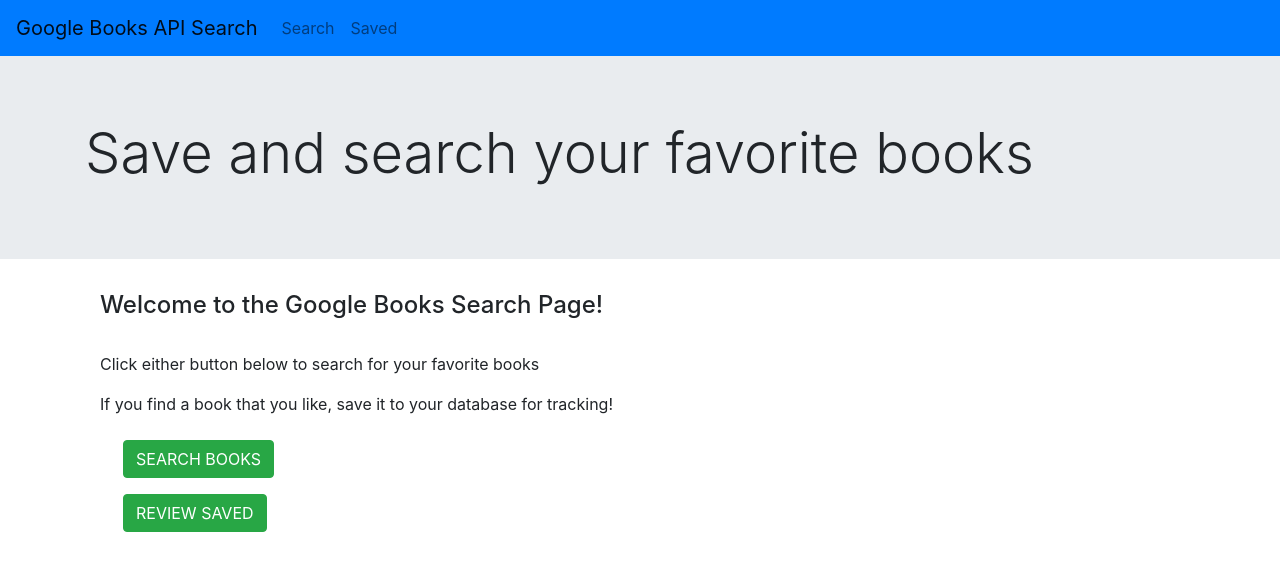
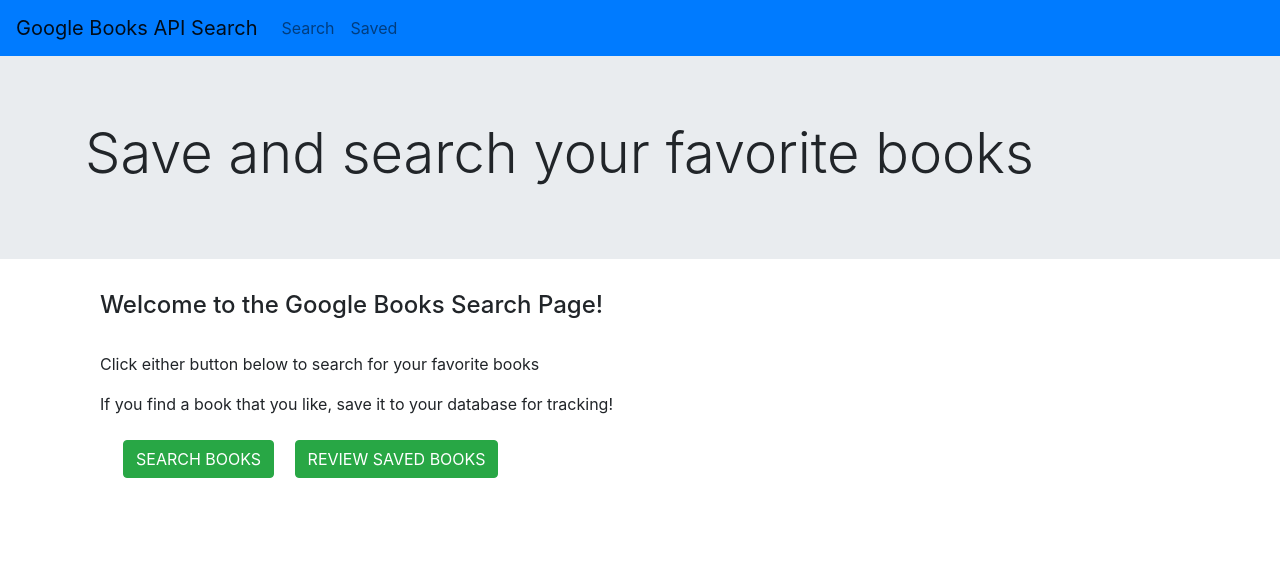
Before and after one commit to maxlechner/googleBookSearch, a React (Create React App) app in the folder client/: page / in a window 1280 px wide. Shown: the top 570 px of the page. Built offline with nearby package versions, Linux system fonts and the light colour scheme.

Commit message:
update landing page

```diff
--- a/client/src/pages/Landing.js
+++ b/client/src/pages/Landing.js
@@ -7,7 +7,7 @@
 
             <div className='container'>
                 <div className='row'>
-                <div className='col-12'>
+                <div className='col-10'>
                     <h4> Welcome to the Google Books Search Page! </h4>
                     <br></br>
                     <p>Click either button below to search for your favorite books</p>
@@ -15,10 +15,11 @@
                 </div>
                 </div>
             </div>
+
             <div className='container' >
-                <div className='col-4  justify-content-center'>
+                <div className='col-8  justify-content-center'>
                     <a href={"/search"}> {" "} <button className=" btn btn-success m-2"> SEARCH BOOKS </button>{" "} </a>
-                    <a href={"/saved"}> {" "} <button className=" btn btn-success m-2"> REVIEW SAVED </button>{" "} </a>
+                    <a href={"/saved"}> {" "} <button className=" btn btn-success m-2"> REVIEW SAVED BOOKS </button>{" "} </a>
                 </div>
             </div>
 
@@ -26,5 +27,4 @@
     );
 };
 
-
 export default Landing;
```
